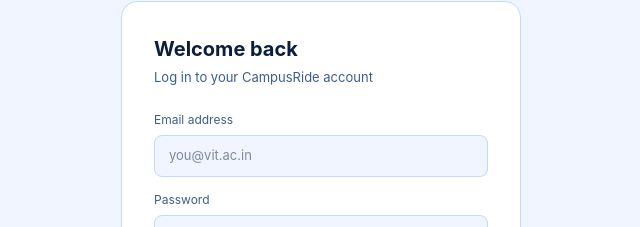
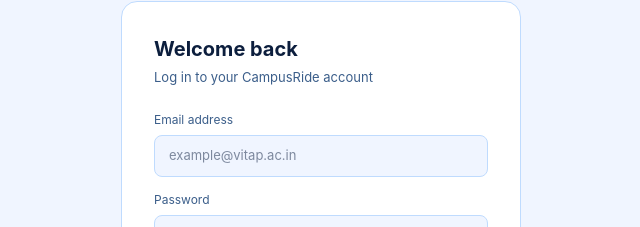
Before and after one commit to RobotGit04/campusride, a React (Vite) app in the folder client/: page /login in a window 1280 px wide. Shown: the part 231-458 px from the top of the page, without its empty margins (319-959 px from the left). Built offline with nearby package versions, Linux system fonts and the light colour scheme; no server answers.

Commit message:
fix: Login handle change to @vitap.ac.in

```diff
--- a/client/src/pages/auth/Login.jsx
+++ b/client/src/pages/auth/Login.jsx
@@ -63,7 +63,7 @@
               <label style={{ fontSize: 12, color: '#3b5e8a', display: 'block', marginBottom: 6 }}>
                 Email address
               </label>
-              <input name="email" type="email" placeholder="you@vit.ac.in"
+              <input name="email" type="email" placeholder="example@vitap.ac.in"
                 value={form.email} onChange={handleChange} required
                 style={{
                   width: '100%', background: '#f0f5ff',
```
